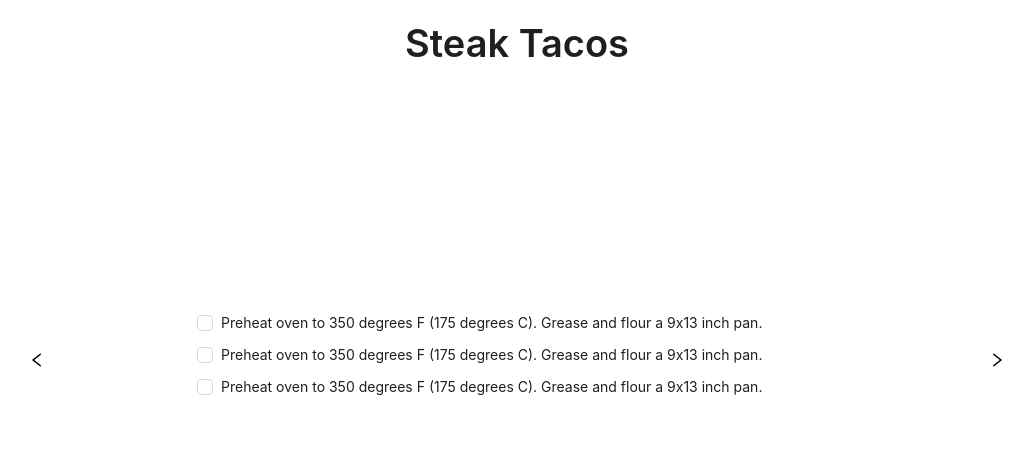
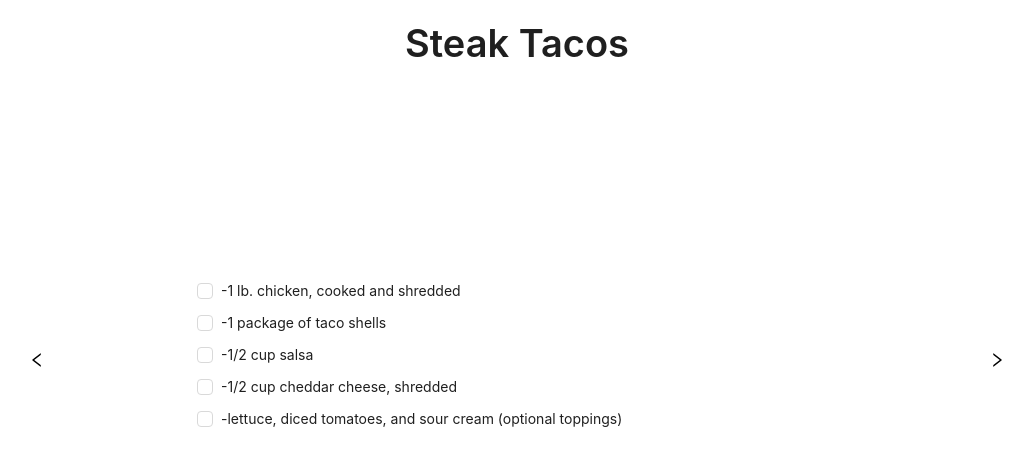
Before and after one commit to nspeer12/chefgpt, a React (Create React App) app in the folder frontend/chefgpt-react/: page /Cook in a window 1280 px wide. Shown: the top 466 px of the page, without its empty margins (123-1156 px from the left). Built offline with nearby package versions, Linux system fonts and the light colour scheme.

Commit message:
completed as-is

```diff
--- a/frontend/chefgpt-react/src/App.js
+++ b/frontend/chefgpt-react/src/App.js
@@ -1,5 +1,5 @@
 import {
-  BrowserRouter as Router, json, Route, Routes
+  BrowserRouter as Router, Route, Routes
 } from "react-router-dom";
 
 import {CelebrationPage} from './views/CelebrationPage';
@@ -44,34 +44,41 @@ const cookingMachine = createMachine({
             }
           });
 
-          const data = await res.json();
+          const data = await res.json().then((data) => {
+            const title = data.data.title;
+            const ingredients = data.data.ingredients;
+            const recipe = data.data.recipe;
 
-          return data
+            return { title, ingredients, recipe} });
+
+          return data;
+
+          // const title = data.title;
+          // const ingredients = data.ingredients;
+          // const recipe = data.recipe;
+
+          // console.log("NEW DATA:", title, ingredients, recipe)
+          // return { ...context, title, ingredients, recipe };
         },
         onDone: {
           target: "ingredients",
           actions: assign((context, event) => {
-            console.log(event);
-            return { ...context };
+            // reassign the context with the new data
+            // assign the new data to the context
+            console.log("EVENT:", event);
+
+            // go to cook page
+            window.location.href = "/Cook";
+
+
+            return { ...context, ingredients: event.data.ingredients, recipe: event.data.recipe, title: event.data.title};
           })
         }
       }
     },
     ingredients: {
       on: {
-        cook: "recipe",
-        checkOffIngredient: {
-          actions: assign((context, event) => {
-            console.log(context);
-            const updatedIngredients = context.ingredients.map(ingredient => {
-              if (ingredient.name === event.ingredient.name) {
-                return { ...ingredient, collected: true };
-              }
-              return ingredient;
-            });
-            return { ...context, ingredients: updatedIngredients };
-          })
-        }
+        cook: "recipe"
       }
     },
     recipe: {
@@ -81,20 +88,18 @@ const cookingMachine = createMachine({
     },
     done: {
       on: {
-        new_recipe: "start",
-        complete: {
-          actions: assign((context) => {
-            return { ...context, done: true };
-          })
-        }
+        new_recipe: "start"
       }
     }
   }
 });
 
+
 function App() {
   const [state, send] = useMachine(cookingMachine);
   const { title, ingredients, recipe, done } = state.context;
+
+  console.log(state.ingredients);
 
   return (
     <div>
--- a/frontend/chefgpt-react/src/views/CookingPage.js
+++ b/frontend/chefgpt-react/src/views/CookingPage.js
@@ -6,43 +6,22 @@ const { Title } = Typography;
 
 const RecipeTitle = "Steak Tacos";
 
-const recipe = [
-  {
-    index: 1,
-    text: "Preheat oven to 350 degrees F (175 degrees C). Grease and flour a 9x13 inch pan.",
-  },
-  {
-    index: 2,
-    text: "Preheat oven to 350 degrees F (175 degrees C). Grease and flour a 9x13 inch pan.",
-  },
-  {
-    index: 3,
-    text: "Preheat oven to 350 degrees F (175 degrees C). Grease and flour a 9x13 inch pan.",
-  },
-];
+const recipe = [{"index":1,"text":"Preheat oven to 375 degrees."},{"index":2,"text":"Arrange taco shells on a baking sheet."},{"index":3,"text":"Fill each taco shell with chicken, salsa, and cheese."},{"index":4,"text":"Bake in preheated oven for 10 minutes until cheese is melted and bubbly. "},{"index":5,"text":"Serve with optional toppings as desired. Enjoy!"}];
 
-const ingredients = [
-  {
-    key: 1,
-    text: "Preheat oven to 350 degrees F (175 degrees C). Grease and flour a 9x13 inch pan.",
-  },
-  {
-    key: 2,
-    text: "Preheat oven to 350 degrees F (175 degrees C). Grease and flour a 9x13 inch pan.",
-  },
-  {
-    key: 3,
-    text: "Preheat oven to 350 degrees F (175 degrees C). Grease and flour a 9x13 inch pan.",
-  },
-];
+const ingredients = [{"text":"-1 lb. chicken, cooked and shredded"},{"text":"-1 package of taco shells"},{"text":"-1/2 cup salsa"},{"text":"-1/2 cup cheddar cheese, shredded"},{"text":"-lettuce, diced tomatoes, and sour cream (optional toppings)"}];
 
 export function CookingPage() {
+
+  // const { state, send, title, ingredients, recipe, done } = props;
+
+  // console.log(state, send, title, ingredients, recipe, done, title);
+
   const [currentStep, setCurrentStep] = useState(1);
   const [isCookingPage, setIsCookingPage] = useState(false);
 
   return (
     <div>
-      <div style={title}>
+      <div style={titlestyle}>
         <Title>{RecipeTitle}</Title>
       </div>
       <div style={row}>
@@ -160,7 +139,7 @@ const ingredientCheckBox = {
   paddingBottom: "10px",
 };
 
-const title = {
+const titlestyle = {
   display: "flex",
   justifyContent: "center",
   alignItems: "center",
--- a/frontend/chefgpt-react/src/views/HomePage.js
+++ b/frontend/chefgpt-react/src/views/HomePage.js
@@ -1,6 +1,5 @@
 import React from "react";
 
-import { send } from "xstate/lib/actions";
 
 export function HomePage({state, context, send}) {
 
@@ -33,6 +32,10 @@ export function HomePage({state, context, send}) {
     const prompt = document.getElementById("prompt").value;
     console.log("prompt", prompt);
     send("generate_recipe", {prompt});
+
+    // wait 3 seconds for the recipe to be generated
+    // setTimeout(handleClick, 3000);
+    // handleClick();
   }
 }
 
```
Also changed, not shown: 2 other files (tests, documents, lock files or other folders).
